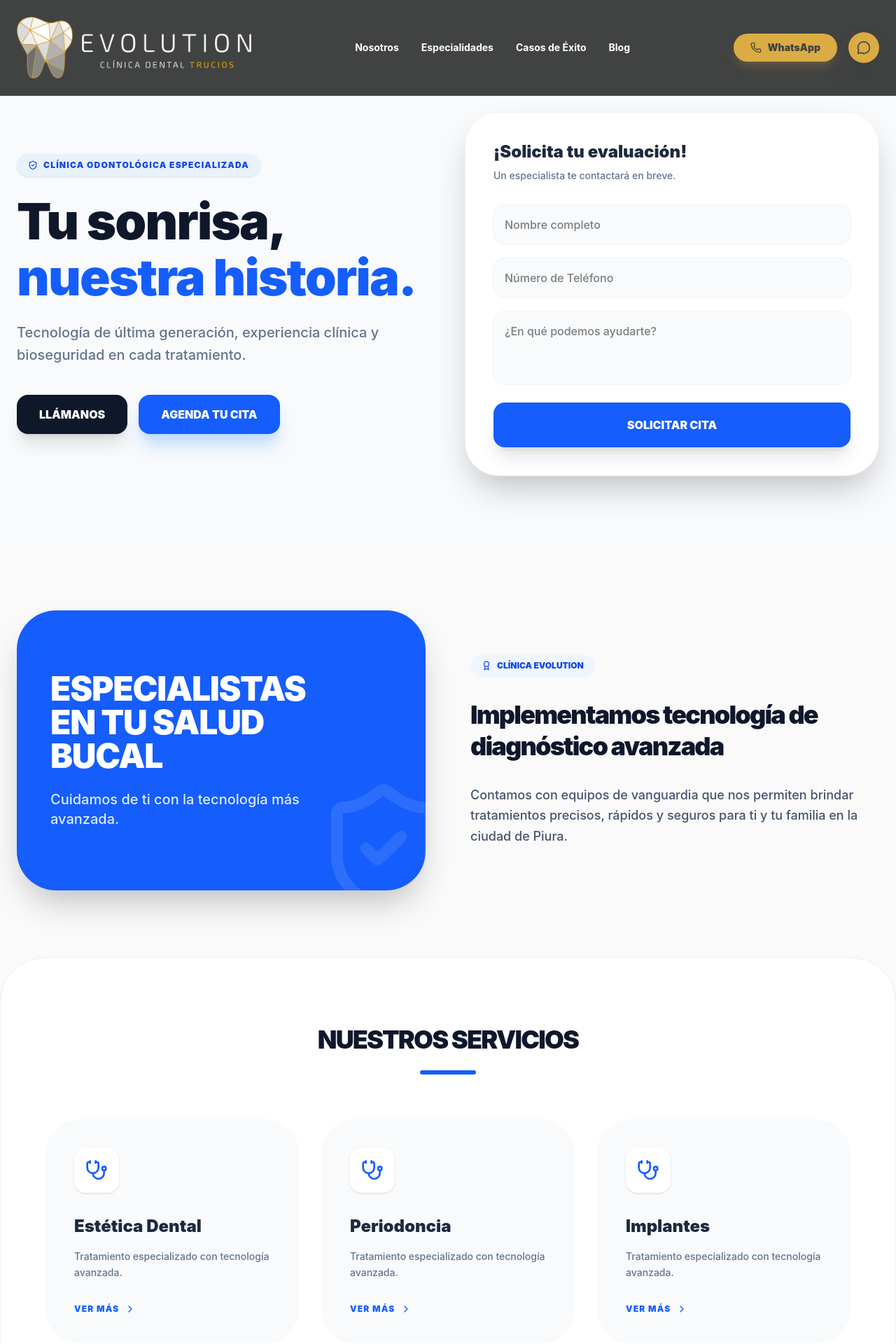
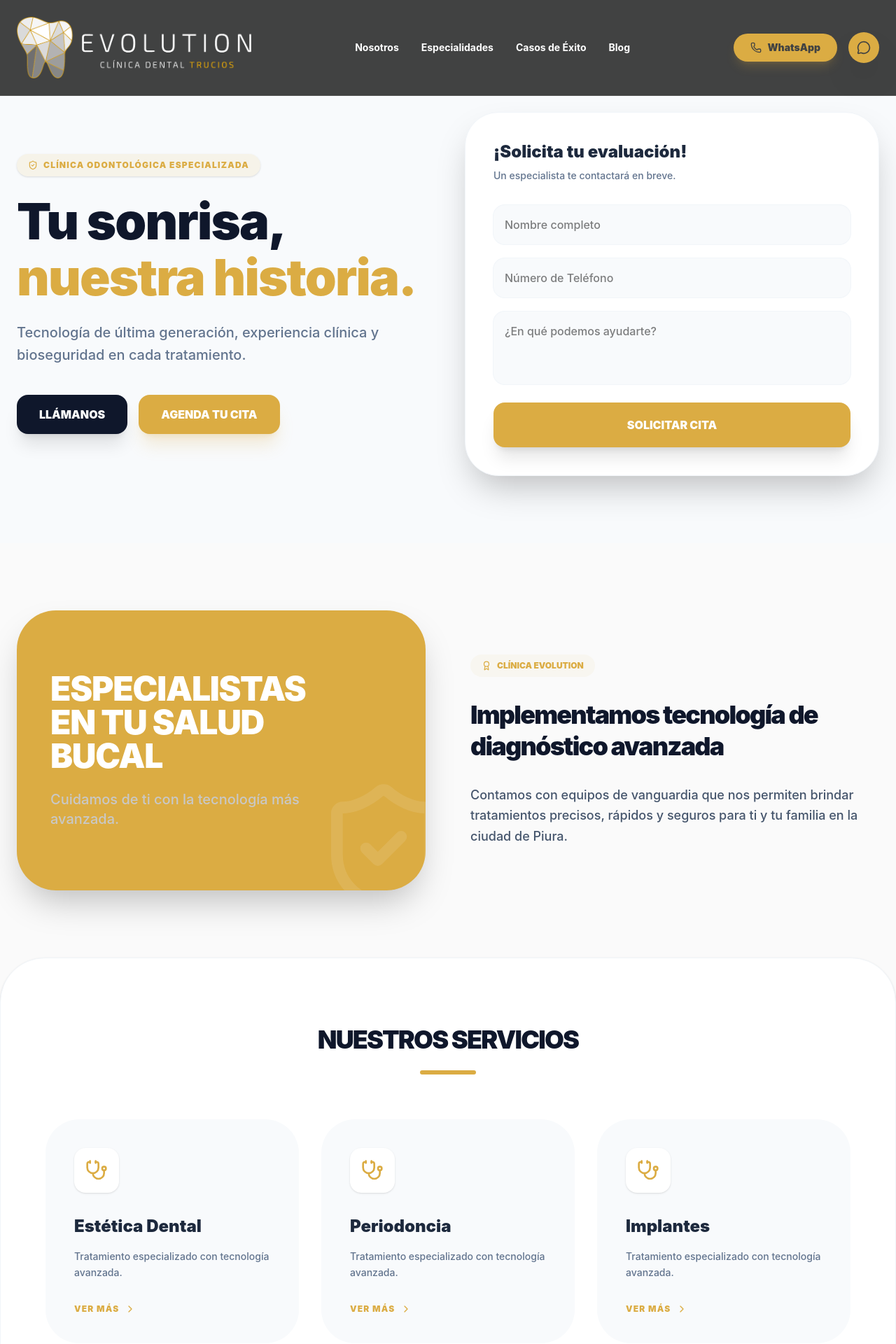
Before and after one commit to KevinAPRK/sistemaevolutionP, a React (Vite) app: page / in a window 1280 px wide. Shown: the top 1920 px of the page at 70% size. Built offline with nearby package versions, Linux system fonts and the light colour scheme; no server answers.

Commit message:
feat(theme): remove blue colors from pages

```diff
--- a/src/pages/Home.jsx
+++ b/src/pages/Home.jsx
@@ -32,21 +32,21 @@ function Home({ servicios, articulos, casos, config }) {
     <PageWrapper config={config}>
       {/* HERO SECTION ORIGINAL */}
       <header className="relative pt-40 pb-24 px-6 bg-slate-50 overflow-hidden">
-        <div className="absolute top-0 right-0 w-1/2 h-full bg-blue-50/50 rounded-bl-[10rem] -z-10 hidden lg:block"></div>
+        <div className="absolute top-0 right-0 w-1/2 h-full bg-[#dbac43]/5 rounded-bl-[10rem] -z-10 hidden lg:block"></div>
         <div className="max-w-7xl mx-auto grid lg:grid-cols-2 gap-12 items-center">
           <div className="text-center lg:text-left">
-            <div className="inline-flex items-center gap-2 px-4 py-2 mb-6 text-xs font-black text-blue-700 bg-blue-100/50 rounded-full tracking-widest uppercase shadow-sm">
+            <div className="inline-flex items-center gap-2 px-4 py-2 mb-6 text-xs font-black text-[#dbac43] bg-[#dbac43]/10 rounded-full tracking-widest uppercase shadow-sm">
               <ShieldCheck size={14}/> Clínica Odontológica Especializada
             </div>
             <h2 className="text-5xl md:text-7xl font-black mb-6 leading-[1.1] tracking-tight text-slate-900">
-              Tu sonrisa, <br/><span className="text-blue-600">nuestra historia.</span>
+              Tu sonrisa, <br/><span className="text-[#dbac43]">nuestra historia.</span>
             </h2>
             <p className="text-slate-500 text-lg md:text-xl max-w-xl mx-auto lg:mx-0 mb-10 leading-relaxed font-medium">
               Tecnología de última generación, experiencia clínica y bioseguridad en cada tratamiento.
             </p>
             <div className="flex flex-col sm:flex-row items-center justify-center lg:justify-start gap-4">
               <button onClick={() => window.open(`https://wa.me/${config.telefono}`, '_blank')} className="w-full sm:w-auto bg-slate-900 text-white px-8 py-4 rounded-2xl font-black shadow-xl hover:bg-slate-800 transition-all">LLÁMANOS</button>
-              <a href="#reserva" className="w-full sm:w-auto bg-blue-600 text-white px-8 py-4 rounded-2xl font-black shadow-xl hover:bg-blue-700 transition-all shadow-blue-200 text-center block">AGENDA TU CITA</a>
+              <a href="#reserva" className="w-full sm:w-auto bg-[#dbac43] text-white px-8 py-4 rounded-2xl font-black shadow-xl hover:bg-[#dbac43] transition-all shadow-[#dbac43]/20 text-center block">AGENDA TU CITA</a>
             </div>
           </div>
           <div className="bg-white p-8 md:p-10 rounded-[3rem] shadow-2xl border border-slate-100 relative z-10">
@@ -56,7 +56,7 @@ function Home({ servicios, articulos, casos, config }) {
               <input type="text" placeholder="Nombre completo" className="w-full p-4 rounded-2xl bg-slate-50 border-none ring-1 ring-slate-100 outline-none transition-all font-medium" />
               <input type="tel" placeholder="Número de Teléfono" className="w-full p-4 rounded-2xl bg-slate-50 border-none ring-1 ring-slate-100 outline-none transition-all font-medium" />
               <textarea rows="3" placeholder="¿En qué podemos ayudarte?" className="w-full p-4 rounded-2xl bg-slate-50 border-none ring-1 ring-slate-100 outline-none transition-all font-medium resize-none"></textarea>
-              <button onClick={() => window.open(`https://wa.me/${config.telefono}`, '_blank')} className="w-full bg-blue-600 text-white py-5 rounded-2xl font-black shadow-xl hover:bg-blue-700 transition-all">SOLICITAR CITA</button>
+              <button onClick={() => window.open(`https://wa.me/${config.telefono}`, '_blank')} className="w-full bg-[#dbac43] text-white py-5 rounded-2xl font-black shadow-xl hover:bg-[#dbac43] transition-all">SOLICITAR CITA</button>
             </div>
           </div>
         </div>
@@ -65,13 +65,13 @@ function Home({ servicios, articulos, casos, config }) {
       {/* NOSOTROS ORIGINAL */}
       <section id="nosotros" className="py-24 px-6 max-w-7xl mx-auto">
         <div className="grid md:grid-cols-2 gap-16 items-center">
-          <div className="relative bg-blue-600 rounded-[3.5rem] p-12 text-white shadow-2xl overflow-hidden min-h-[400px] flex flex-col justify-center">
+          <div className="relative bg-[#dbac43] rounded-[3.5rem] p-12 text-white shadow-2xl overflow-hidden min-h-[400px] flex flex-col justify-center">
             <ShieldCheck size={200} className="absolute -right-10 -bottom-10 opacity-10" />
             <h3 className="text-4xl md:text-5xl font-black mb-6 uppercase tracking-tight relative z-10 leading-none">Especialistas<br/>en tu Salud<br/>Bucal</h3>
-            <p className="text-xl font-medium text-blue-100 relative z-10 max-w-sm">Cuidamos de ti con la tecnología más avanzada.</p>
+            <p className="text-xl font-medium text-[#c9c8c6] relative z-10 max-w-sm">Cuidamos de ti con la tecnología más avanzada.</p>
           </div>
           <div className="space-y-8">
-            <div className="inline-flex items-center gap-2 px-4 py-2 text-xs font-black text-blue-700 bg-blue-50 rounded-full uppercase"><Award size={14}/> Clínica Evolution</div>
+            <div className="inline-flex items-center gap-2 px-4 py-2 text-xs font-black text-[#dbac43] bg-[#dbac43]/5 rounded-full uppercase"><Award size={14}/> Clínica Evolution</div>
             <h4 className="text-3xl md:text-4xl font-black text-slate-900 leading-tight tracking-tighter">Implementamos tecnología de diagnóstico avanzada</h4>
             <p className="text-slate-600 text-lg leading-relaxed font-medium">Contamos con equipos de vanguardia que nos permiten brindar tratamientos precisos, rápidos y seguros para ti y tu familia en la ciudad de Piura.</p>
           </div>
@@ -82,17 +82,17 @@ function Home({ servicios, articulos, casos, config }) {
       <section id="servicios" className="py-24 px-6 max-w-7xl mx-auto bg-white rounded-[4rem] shadow-sm border border-slate-100">
         <div className="text-center mb-16">
           <h3 className="text-4xl font-black uppercase tracking-tighter text-slate-900">Nuestros Servicios</h3>
-          <div className="w-20 h-1.5 bg-blue-600 mx-auto mt-6 rounded-full"></div>
+          <div className="w-20 h-1.5 bg-[#dbac43] mx-auto mt-6 rounded-full"></div>
         </div>
         <div className="grid grid-cols-1 md:grid-cols-2 lg:grid-cols-3 gap-8 px-4 md:px-10">
           {(servicios?.filter(Boolean).length > 0 ? servicios : ['Estética Dental', 'Periodoncia', 'Implantes', 'Ortodoncia']).map((s, index) => {
             const isReal = typeof s === 'object';
             return (
-              <div key={index} className="bg-slate-50 p-10 rounded-[3rem] hover:bg-white hover:shadow-2xl transition-all duration-500 group border border-transparent hover:border-blue-50 flex flex-col h-full">
-                <div className="bg-white w-16 h-16 rounded-2xl flex items-center justify-center text-blue-600 mb-8 shadow-sm group-hover:bg-blue-600 group-hover:text-white transition-all"><Stethoscope size={32} /></div>
+              <div key={index} className="bg-slate-50 p-10 rounded-[3rem] hover:bg-white hover:shadow-2xl transition-all duration-500 group border border-transparent hover:border-[#dbac43]/10 flex flex-col h-full">
+                <div className="bg-white w-16 h-16 rounded-2xl flex items-center justify-center text-[#dbac43] mb-8 shadow-sm group-hover:bg-[#dbac43] group-hover:text-white transition-all"><Stethoscope size={32} /></div>
                 <h4 className="font-black text-2xl mb-4 text-slate-800">{isReal ? s.nombre : s}</h4>
                 <p className="text-slate-500 text-sm leading-relaxed font-medium flex-1">{isReal ? s.descripcion : 'Tratamiento especializado con tecnología avanzada.'}</p>
-                <div className="mt-8 text-blue-600 font-black text-xs uppercase tracking-widest flex items-center gap-2">VER MÁS <ChevronRight size={16} /></div>
+                <div className="mt-8 text-[#dbac43] font-black text-xs uppercase tracking-widest flex items-center gap-2">VER MÁS <ChevronRight size={16} /></div>
               </div>
             );
           })}
@@ -103,20 +103,20 @@ function Home({ servicios, articulos, casos, config }) {
       <section id="galeria" className="py-24 px-6 max-w-7xl mx-auto border-t border-slate-100">
         <div className="text-center mb-16">
           <h3 className="text-4xl font-black uppercase tracking-tighter text-slate-900">Casos Clínicos de Éxito</h3>
-          <p className="text-blue-600 font-bold mt-2 tracking-widest uppercase text-xs">Transformaciones reales gestionadas desde el panel</p>
+          <p className="text-[#dbac43] font-bold mt-2 tracking-widest uppercase text-xs">Transformaciones reales gestionadas desde el panel</p>
         </div>
         <div className="grid grid-cols-1 lg:grid-cols-2 gap-12">
           {casos?.filter(Boolean).length > 0 ? casos.map((caso, index) => (
             <div key={index} className="bg-white p-6 rounded-[3.5rem] shadow-xl border border-slate-100">
-              <p className="text-center font-black text-blue-600 uppercase tracking-[0.2em] text-sm mb-6 bg-blue-50/50 py-3 rounded-2xl">{caso.titulo}</p>
+              <p className="text-center font-black text-[#dbac43] uppercase tracking-[0.2em] text-sm mb-6 bg-[#dbac43]/10 py-3 rounded-2xl">{caso.titulo}</p>
               <div className="grid grid-cols-2 gap-6">
                 <div className="relative group cursor-pointer overflow-hidden rounded-[2rem]" onClick={() => setSelectedImg(caso.antes)}>
                   <img src={caso.antes} className="w-full aspect-square object-cover transition-transform duration-700 group-hover:scale-110" />
-                  <div className="absolute top-4 left-4 bg-blue-600 text-white text-[10px] font-black px-4 py-1.5 rounded-full uppercase shadow-lg">ANTES</div>
+                  <div className="absolute top-4 left-4 bg-[#dbac43] text-white text-[10px] font-black px-4 py-1.5 rounded-full uppercase shadow-lg">ANTES</div>
                 </div>
                 <div className="relative group cursor-pointer overflow-hidden rounded-[2rem]" onClick={() => setSelectedImg(caso.despues)}>
                   <img src={caso.despues} className="w-full aspect-square object-cover transition-transform duration-700 group-hover:scale-110" />
-                  <div className="absolute top-4 left-4 bg-blue-600 text-white text-[10px] font-black px-4 py-1.5 rounded-full uppercase shadow-lg">DESPUÉS</div>
+                  <div className="absolute top-4 left-4 bg-[#dbac43] text-white text-[10px] font-black px-4 py-1.5 rounded-full uppercase shadow-lg">DESPUÉS</div>
                 </div>
               </div>
             </div>
@@ -128,17 +128,17 @@ function Home({ servicios, articulos, casos, config }) {
       <section id="blog" className="py-24 px-6 max-w-7xl mx-auto border-t border-slate-100">
         <div className="flex justify-between items-end mb-16 px-4">
           <div><h3 className="text-4xl font-black uppercase tracking-tighter text-slate-900">Novedades</h3><p className="text-slate-400 font-bold mt-1 uppercase text-xs">Salud Bucal y Prevención</p></div>
-          <BookOpen className="text-blue-100 hidden md:block" size={60} />
+          <BookOpen className="text-[#dbac43]/30 hidden md:block" size={60} />
         </div>
         <div className="grid grid-cols-1 md:grid-cols-2 lg:grid-cols-3 gap-8">
           {articulos?.filter(Boolean).length > 0 ? articulos.map((art, index) => (
             <div key={index} className="bg-white rounded-[3rem] shadow-sm border border-slate-100 overflow-hidden hover:shadow-2xl transition-all cursor-pointer group flex flex-col h-full">
               {art.imagen_url && <img src={art.imagen_url} className="w-full h-56 object-cover" />}
               <div className="p-10 flex flex-col flex-1">
-                <p className="text-[10px] font-black text-blue-600 uppercase tracking-widest mb-3">{new Date(art.fecha).toLocaleDateString()}</p>
+                <p className="text-[10px] font-black text-[#dbac43] uppercase tracking-widest mb-3">{new Date(art.fecha).toLocaleDateString()}</p>
                 <h4 className="font-black text-2xl mb-4 text-slate-800 leading-tight">{art.titulo}</h4>
                 <p className="text-slate-500 text-sm line-clamp-3 mb-8">{art.resumen}</p>
-                <div className="flex items-center text-blue-600 font-black text-xs uppercase tracking-widest gap-2">LEER MÁS <ChevronRight size={18} /></div>
+                <div className="flex items-center text-[#dbac43] font-black text-xs uppercase tracking-widest gap-2">LEER MÁS <ChevronRight size={18} /></div>
               </div>
             </div>
           )) : <p className="col-span-3 text-center text-slate-400">Pronto nuevas noticias.</p>}
@@ -150,13 +150,13 @@ function Home({ servicios, articulos, casos, config }) {
         <div className="max-w-4xl mx-auto bg-white p-12 md:p-20 rounded-[4rem] shadow-2xl border border-slate-50 relative overflow-hidden mb-16">
           <h3 className="text-4xl font-black text-center mb-12 uppercase tracking-tighter">Reserva tu cita hoy</h3>
           <div className="grid grid-cols-1 md:grid-cols-2 gap-6 relative z-10">
-            <input type="text" placeholder="Nombre completo" className="w-full p-6 rounded-2xl bg-slate-50 outline-none focus:ring-2 focus:ring-blue-600 font-medium" />
-            <input type="tel" placeholder="Celular" className="w-full p-6 rounded-2xl bg-slate-50 outline-none focus:ring-2 focus:ring-blue-600 font-medium" />
-            <textarea placeholder="¿Interesado en algún tratamiento?" rows="4" className="w-full p-6 rounded-2xl bg-slate-50 outline-none focus:ring-2 focus:ring-blue-600 font-medium md:col-span-2"></textarea>
-            <button onClick={() => window.open(`https://wa.me/${config.telefono}`, '_blank')} className="w-full md:col-span-2 bg-blue-600 text-white py-6 rounded-2xl font-black shadow-2xl hover:bg-blue-700 flex justify-center items-center gap-3">ENVIAR POR WHATSAPP <Send size={20}/></button>
+            <input type="text" placeholder="Nombre completo" className="w-full p-6 rounded-2xl bg-slate-50 outline-none focus:ring-2 focus:ring-[#dbac43] font-medium" />
+            <input type="tel" placeholder="Celular" className="w-full p-6 rounded-2xl bg-slate-50 outline-none focus:ring-2 focus:ring-[#dbac43] font-medium" />
+            <textarea placeholder="¿Interesado en algún tratamiento?" rows="4" className="w-full p-6 rounded-2xl bg-slate-50 outline-none focus:ring-2 focus:ring-[#dbac43] font-medium md:col-span-2"></textarea>
+            <button onClick={() => window.open(`https://wa.me/${config.telefono}`, '_blank')} className="w-full md:col-span-2 bg-[#dbac43] text-white py-6 rounded-2xl font-black shadow-2xl hover:bg-[#dbac43] flex justify-center items-center gap-3">ENVIAR POR WHATSAPP <Send size={20}/></button>
           </div>
         </div>
-        <div className="max-w-4xl mx-auto text-center"><h2 className="text-2xl font-black text-slate-800 uppercase tracking-tighter mb-4 text-blue-600">Evolution Dental Center</h2><p className="text-slate-500 font-medium italic">"Los mejores dentistas especialistas en salud y estética bucal en Piura."</p></div>
+        <div className="max-w-4xl mx-auto text-center"><h2 className="text-2xl font-black text-slate-800 uppercase tracking-tighter mb-4 text-[#dbac43]">Evolution Dental Center</h2><p className="text-slate-500 font-medium italic">"Los mejores dentistas especialistas en salud y estética bucal en Piura."</p></div>
       </section>
 
       {/* LIGHTBOX */}
```
Also changed, not shown: src/pages/Especialidades.jsx (+4 -4 lines).
